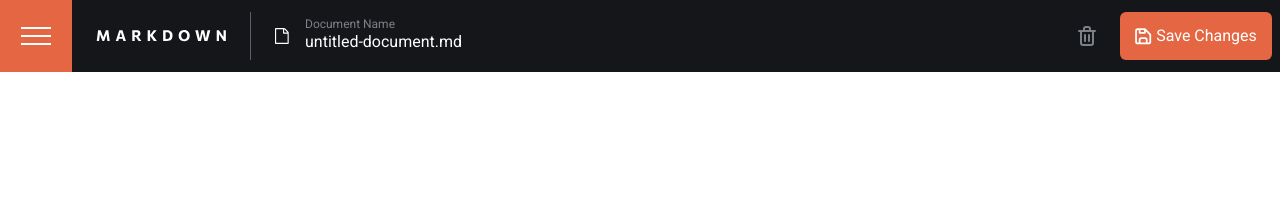
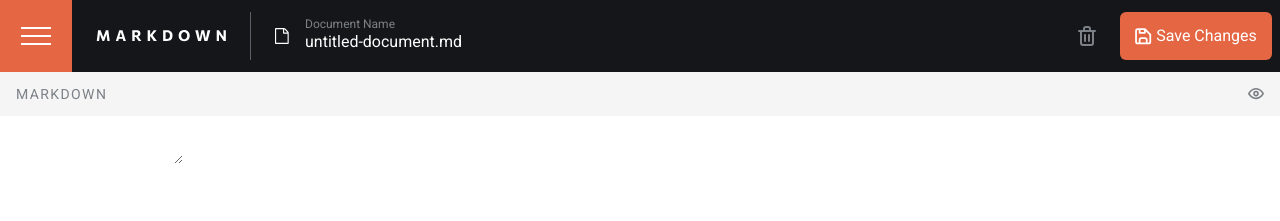
Before and after one commit to Pawel1894/browser-markup-editor, a React (Vite) app: page / in a window 1280 px wide. Shown: the top 221 px of the page. Built offline with nearby package versions, Linux system fonts and the light colour scheme.

Commit message:
Markdown header

```diff
--- /dev/null
+++ b/src/components/markdown/Body.tsx
@@ -0,0 +1,7 @@
+import React, { ReactElement } from "react";
+import { useAppSelector } from "../../hooks/redux";
+
+export default function Body(): ReactElement {
+  const content = useAppSelector((state) => state.docs.activeDoc?.content);
+  return <textarea>{content}</textarea>;
+}
--- /dev/null
+++ b/src/components/markdown/Header.tsx
@@ -0,0 +1,14 @@
+import React, { ReactElement } from "react";
+import ShowIcon from "../../assets/icon-show-preview.svg";
+import { useAppSelector } from "../../hooks/redux";
+
+export default function Header(): ReactElement {
+  return (
+    <div className="bg-neutral-900 px-4 py-3 flex justify-between items-center">
+      <span className="font-medium text-neutral-600 text-sm tracking-widest">MARKDOWN</span>
+      <button>
+        <img src={ShowIcon} alt="" />
+      </button>
+    </div>
+  );
+}
--- a/src/components/markdown/Markdown.tsx
+++ b/src/components/markdown/Markdown.tsx
@@ -1,7 +1,12 @@
 import React from "react";
+import Body from "./Body";
+import Header from "./Header";
 
-interface Props {}
-
-export const Markdown = (props: Props) => {
-  return <div></div>;
+export const Markdown = () => {
+  return (
+    <div>
+      <Header />
+      <Body />
+    </div>
+  );
 };
```
